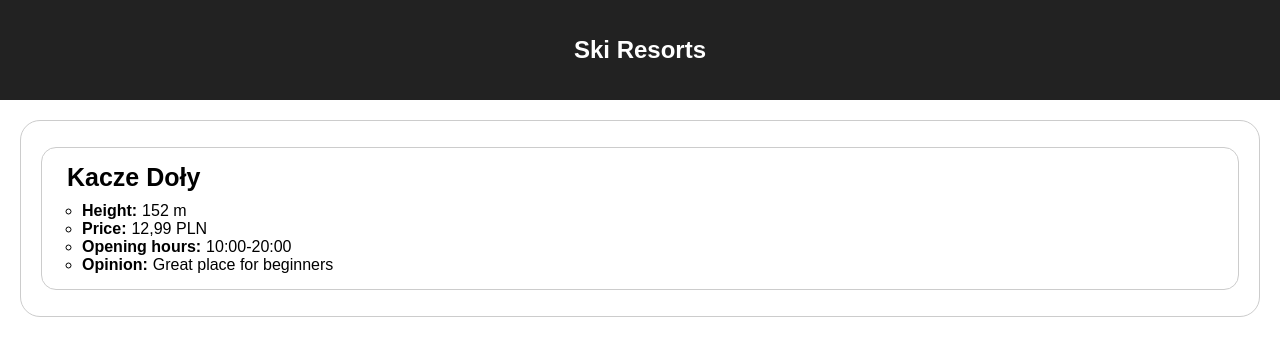
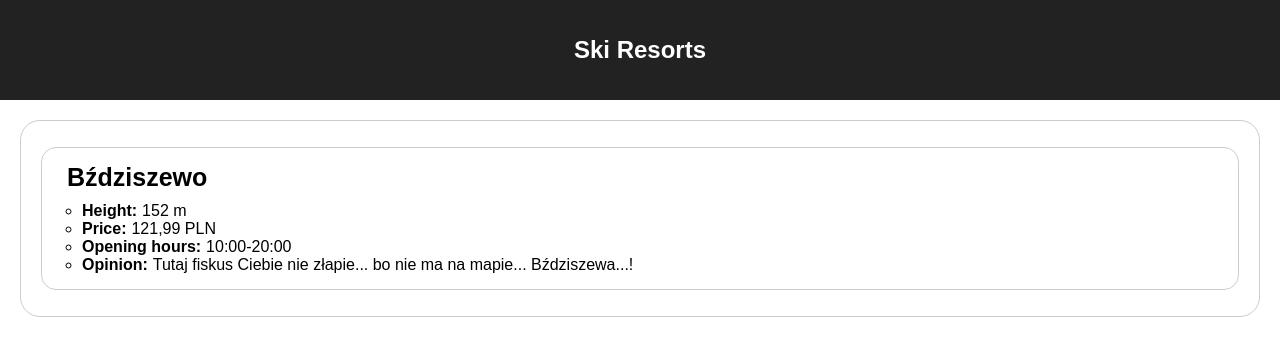
Before and after one commit to Sazar24/warsawjs-workshop-17-github, a React (Create React App) app: page / in a window 1280 px wide. Shown: the top 356 px of the page. Built offline with nearby package versions, Linux system fonts and the light colour scheme.

Commit message:
location changed

```diff
--- a/src/components/SkiResorts.jsx
+++ b/src/components/SkiResorts.jsx
@@ -7,11 +7,11 @@ class App extends Component {
     this.state = {
       skiResorts: [
         {
-          name: 'Kacze Doły',
+          name: 'Bździszewo',
           height: '152 m',
-          price: '12,99 PLN',
+          price: '121,99 PLN',
           opening_hours: '10:00-20:00',
-          opinion: 'Great place for beginners',
+          opinion: 'Tutaj fiskus Ciebie nie złapie... bo nie ma na mapie... Bździszewa...!',
         }
       ],
     }
```
